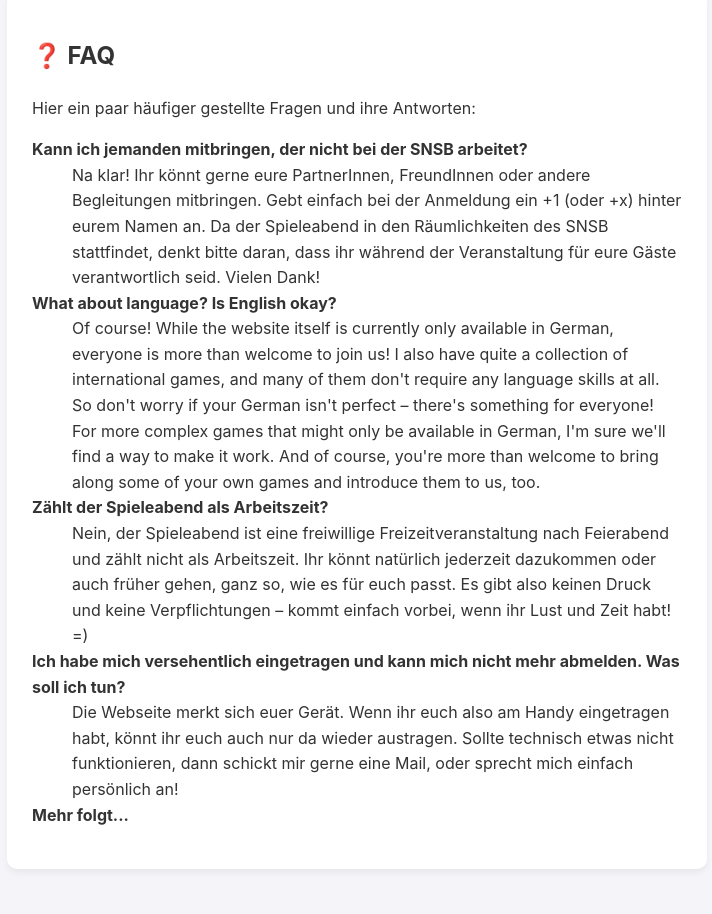
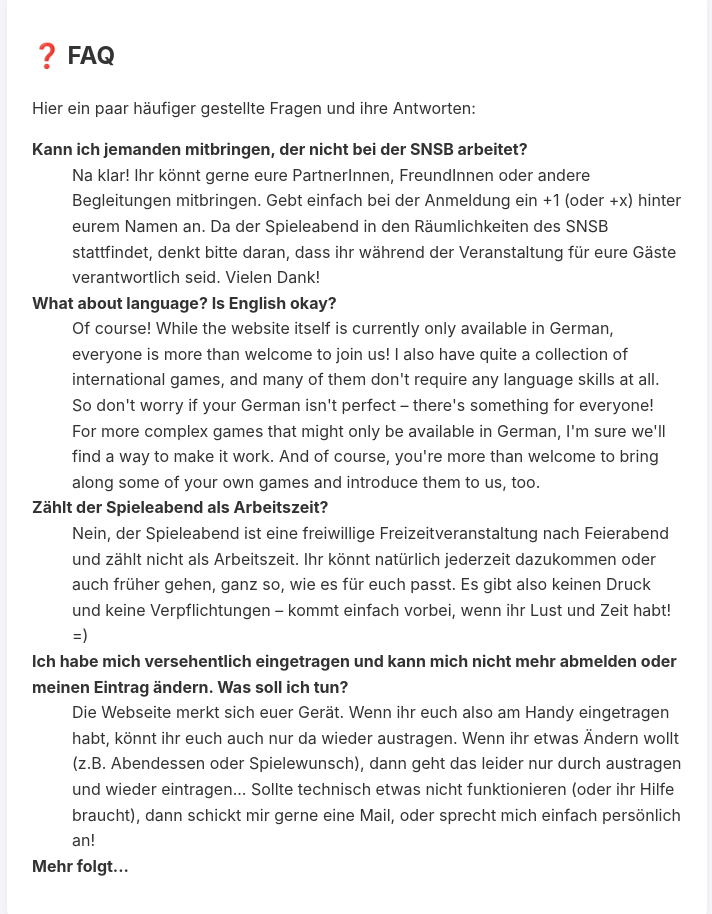
Before and after one commit to NanniSchueler/BrettspielAbende, a plain HTML site: page index.html in a window 1280 px wide. Shown: the part 1880-2794 px from the top of the page, without its empty margins (283-995 px from the left). Drawn offline with Linux system fonts and the light colour scheme.

Commit message:
Update index.html

```diff
--- a/index.html
+++ b/index.html
@@ -207,8 +207,9 @@
 		  <dd>Nein, der Spieleabend ist eine freiwillige Freizeitveranstaltung nach Feierabend und zählt nicht als Arbeitszeit. Ihr könnt natürlich jederzeit dazukommen oder auch
 		  früher gehen, ganz so, wie es für euch passt. Es gibt also keinen Druck und keine Verpflichtungen – kommt einfach vorbei, wenn ihr Lust und Zeit habt! =)</dd>
 
-		  <dt><strong>Ich habe mich versehentlich eingetragen und kann mich nicht mehr abmelden. Was soll ich tun?</strong></dt>
-		  <dd>Die Webseite merkt sich euer Gerät. Wenn ihr euch also am Handy eingetragen habt, könnt ihr euch auch nur da wieder austragen. Sollte technisch etwas nicht funktionieren,
+		  <dt><strong>Ich habe mich versehentlich eingetragen und kann mich nicht mehr abmelden oder meinen Eintrag ändern. Was soll ich tun?</strong></dt>
+		  <dd>Die Webseite merkt sich euer Gerät. Wenn ihr euch also am Handy eingetragen habt, könnt ihr euch auch nur da wieder austragen. Wenn ihr etwas Ändern wollt
+		  (z.B. Abendessen oder Spielewunsch), dann geht das leider nur durch austragen und wieder eintragen... Sollte technisch etwas nicht funktionieren (oder ihr Hilfe braucht),
 		  dann schickt mir gerne eine Mail, oder sprecht mich einfach persönlich an!</dd>
 
 		  <dt><strong>Mehr folgt...</strong></dt>
```
